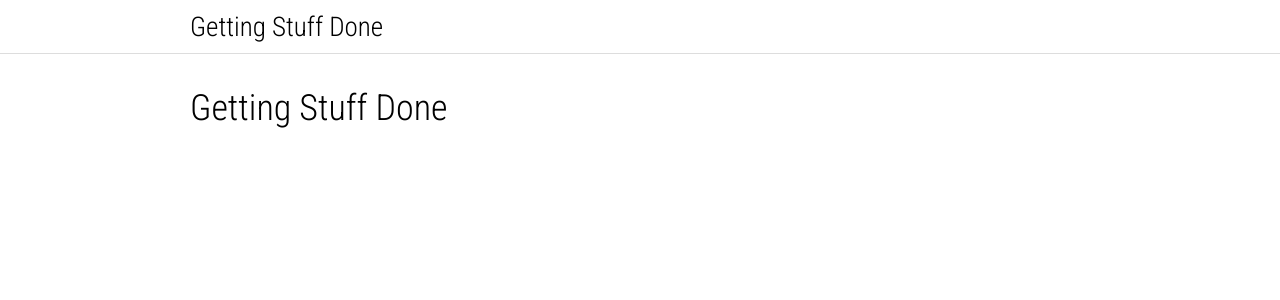
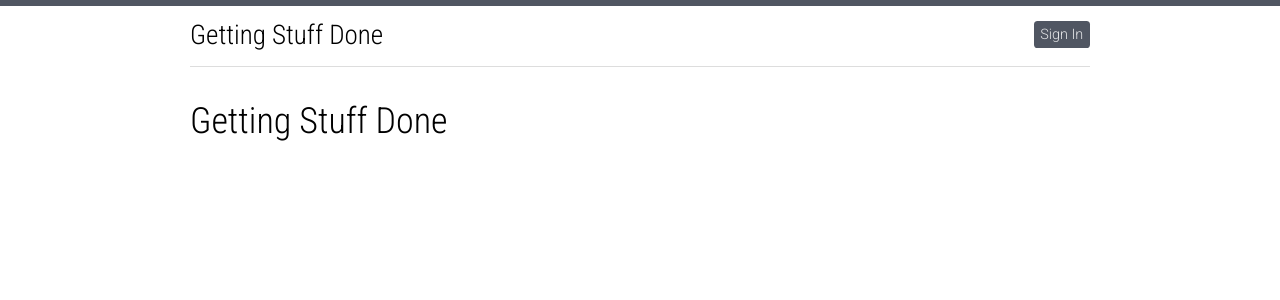
Before and after one commit to Goonie/getting-stuff-done, a React (Create React App) app: page / in a window 1280 px wide. Shown: the top 300 px of the page. Built offline with nearby package versions, Linux system fonts and the light colour scheme; no server answers.

Commit message:
Added User component

```diff
--- a/package.json
+++ b/package.json
@@ -3,6 +3,9 @@
   "version": "0.1.0",
   "private": true,
   "dependencies": {
+    "@fortawesome/fontawesome-svg-core": "^1.2.35",
+    "@fortawesome/free-solid-svg-icons": "^5.15.3",
+    "@fortawesome/react-fontawesome": "^0.1.14",
     "@testing-library/jest-dom": "^5.11.4",
     "@testing-library/react": "^11.1.0",
     "@testing-library/user-event": "^12.1.10",
--- a/src/App.scss
+++ b/src/App.scss
@@ -10,6 +10,7 @@
 body {
   padding-left: $grid-mobile-margin;
   padding-right: $grid-mobile-margin;
+  border-top: $grid-baseline solid hsl(220, 10%, 35%);
 
   @include tablet-and-up {
     padding-left: $grid-tablet-margin;
@@ -27,7 +28,8 @@ html {
 
 body,
 h1,
-h2 {
+h2,
+button {
   font-family: "Roboto", sans-serif;
   font-size: 1rem;
   line-height: $grid-baseline * 4;
@@ -61,3 +63,13 @@ ul {
 li {
   margin-bottom: $grid-baseline;
 }
+
+button {
+  cursor: pointer;
+  padding: 0 $grid-baseline;
+  color: hsl(220, 5%, 90%);
+  background-color: hsl(220, 10%, 35%);
+  border: none;
+  border-radius: 0.2rem;
+  font-size: 0.8rem;
+}
--- /dev/null
+++ b/src/components/header/Avatar.scss
@@ -0,0 +1,16 @@
+@import "css-utilities/variables";
+
+.Avatar {
+  display: block;
+  width: $grid-baseline * 5;
+  height: $grid-baseline * 5;
+  border-radius: 50%;
+  line-height: $grid-baseline * 5;
+  text-align: center;
+
+  &.letter,
+  &.unknown {
+    color: hsl(220, 5%, 90%);
+    background-color: hsl(220, 10%, 35%);
+  }
+}
--- /dev/null
+++ b/src/components/header/Avatar.tsx
@@ -0,0 +1,28 @@
+import { FontAwesomeIcon } from "@fortawesome/react-fontawesome";
+import { faUser } from "@fortawesome/free-solid-svg-icons";
+
+import { useFirebaseUser } from "services/firebase";
+
+import "./Avatar.scss";
+
+function Avatar() {
+  const { user, isLoading } = useFirebaseUser();
+
+  if (isLoading || !user) return null;
+
+  if (user.photoURL) {
+    return <img className="Avatar" alt="Profile" src={user.photoURL} />;
+  }
+
+  if (user.displayName) {
+    return <div className="Avatar letter">{user.displayName.charAt(0)}</div>;
+  }
+
+  return (
+    <div className="Avatar unknown">
+      <FontAwesomeIcon icon={faUser} />
+    </div>
+  );
+}
+
+export default Avatar;
--- /dev/null
+++ b/src/components/header/User.scss
@@ -0,0 +1,5 @@
+@import "css-utilities/variables";
+
+.User {
+  height: $grid-baseline * 5;
+}
--- /dev/null
+++ b/src/components/header/User.tsx
@@ -0,0 +1,27 @@
+import { useFirebaseUser } from "services/firebase";
+
+import Avatar from "./Avatar";
+
+import "./User.scss";
+
+function User() {
+  const { user, isLoading, signIn, signOut } = useFirebaseUser();
+
+  if (isLoading) return null;
+
+  if (user) {
+    return (
+      <section className="User" onClick={signOut}>
+        <Avatar />
+      </section>
+    );
+  }
+
+  return (
+    <section className="User">
+      <button onClick={signIn}>Sign In</button>
+    </section>
+  );
+}
+
+export default User;
--- a/src/components/layout/Header.scss
+++ b/src/components/layout/Header.scss
@@ -4,22 +4,14 @@
 @import "css-utilities/breakpoints";
 
 .Header {
-  height: $grid-baseline * 8;
-  margin-left: -$grid-mobile-margin;
-  margin-right: -$grid-mobile-margin;
-  padding: $grid-baseline * 2 $grid-mobile-margin;
+  display: flex;
+  justify-content: space-between;
+  align-items: center;
+  max-width: $page-maximum-width;
+  height: $grid-baseline * 9;
+  margin-left: auto;
+  margin-right: auto;
   border-bottom: 1px solid #ddd;
-
-  @include tablet-and-up {
-    margin-left: -$grid-tablet-margin;
-    margin-right: -$grid-tablet-margin;
-    padding-left: calc(
-      (100% - #{$page-maximum-width}) / 2 + #{$grid-tablet-margin}
-    );
-    padding-right: calc(
-      (100% - #{$page-maximum-width}) / 2 + #{$grid-tablet-margin}
-    );
-  }
 
   h1 {
     margin-bottom: 0;
--- a/src/components/layout/Header.tsx
+++ b/src/components/layout/Header.tsx
@@ -1,9 +1,11 @@
+import User from "components/header/User";
 import "./Header.scss";
 
 function Header() {
   return (
     <header className="Header">
       <h1>Getting Stuff Done</h1>
+      <User />
     </header>
   );
 }
```
Also changed, not shown: 1 other file (tests, documents, lock files or other folders).
